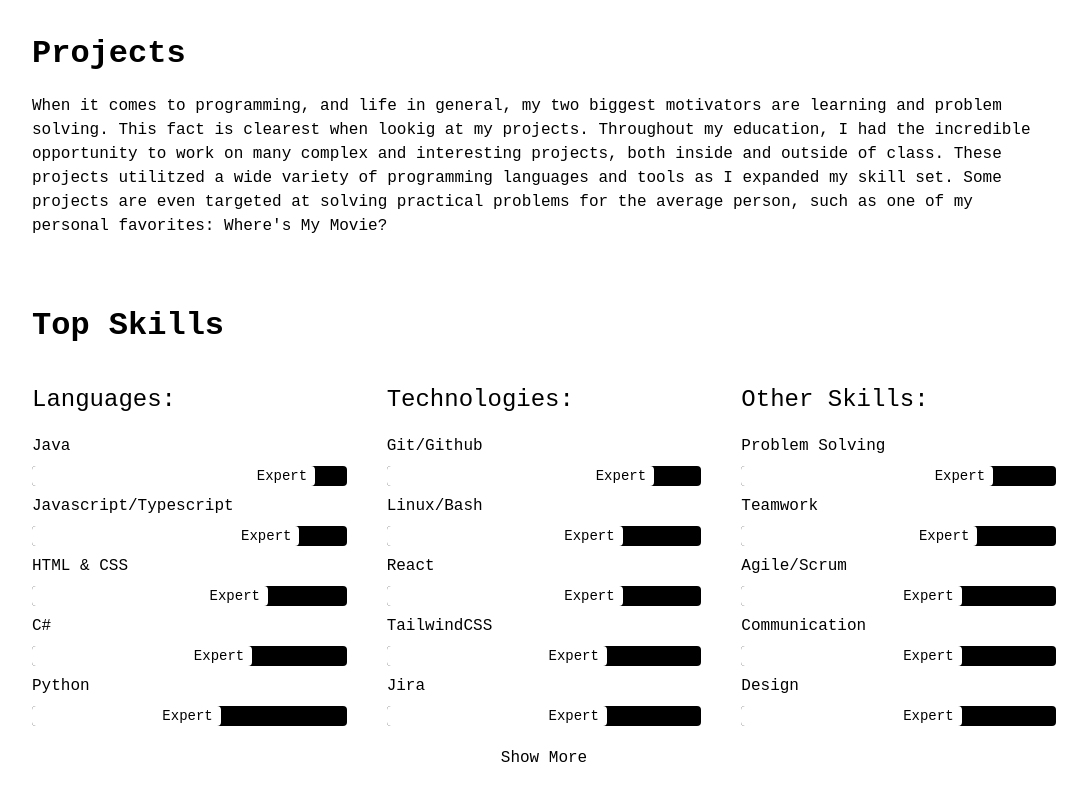
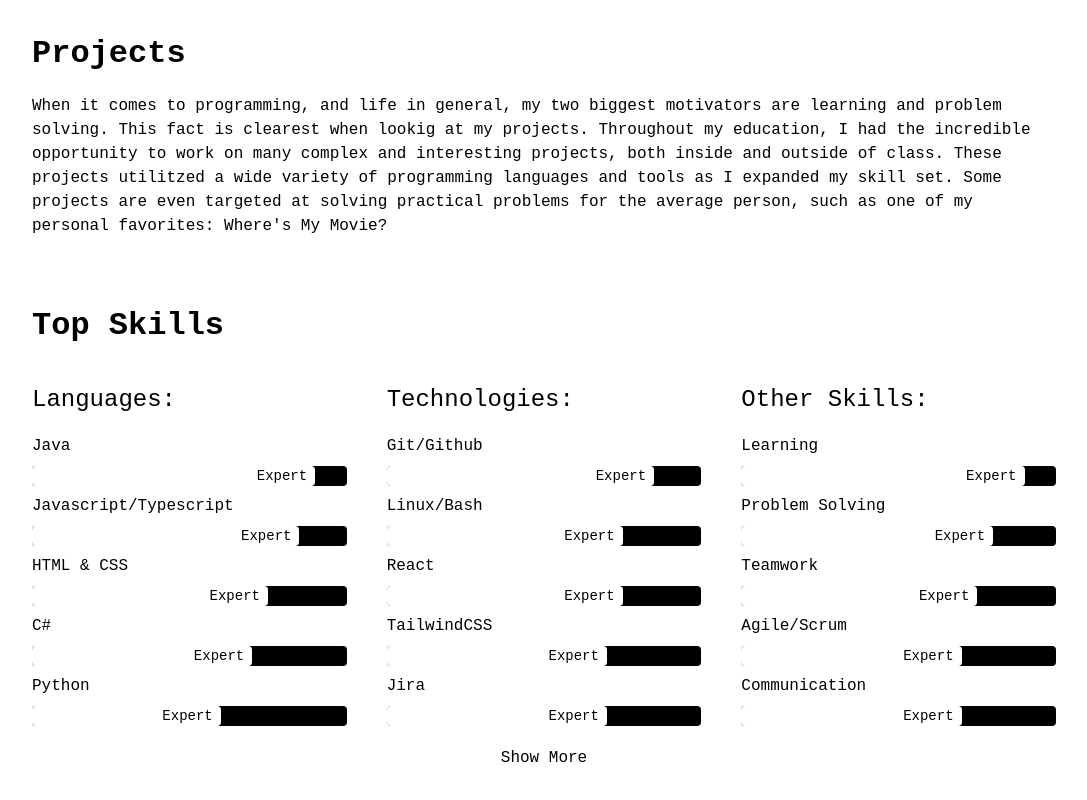
Before and after one commit to hagensv-web/hagensv-portfolio, a Next.js app: page / in a window 1280 px wide. Shown: the part 1380-2180 px from the top of the page, without its empty margins (96-1183 px from the left). Built offline with nearby package versions, Linux system fonts and the light colour scheme.

Commit message:
change file extensions

```diff
--- a/data/projects.tsx
+++ b/data/projects.ts
@@ -97,7 +97,6 @@ export const projects: Project[] = [
         accomplishments: [
             "Learned git/github for collaboration",
             "Learned how to use Java Swing libraries to create a simple game",
-
         ]
     }
 ]
--- a/data/skills.tsx
+++ b/data/skills.ts
@@ -46,6 +46,7 @@ export const technologies: Skill[] = [
 ]
 
 export const otherSkills: Skill[] = [
+    {name: "Learning", proficiency: 0.90},
     {name: "Problem Solving", proficiency: 0.80},
     {name: "Teamwork", proficiency: 0.75},
     {name: "Agile/Scrum", proficiency: 0.70},
```
Also changed, not shown: data/education.ts (renamed from data/education.tsx), data/experience.ts (renamed from data/experience.tsx), data/resume.ts (renamed from data/resume.tsx).
